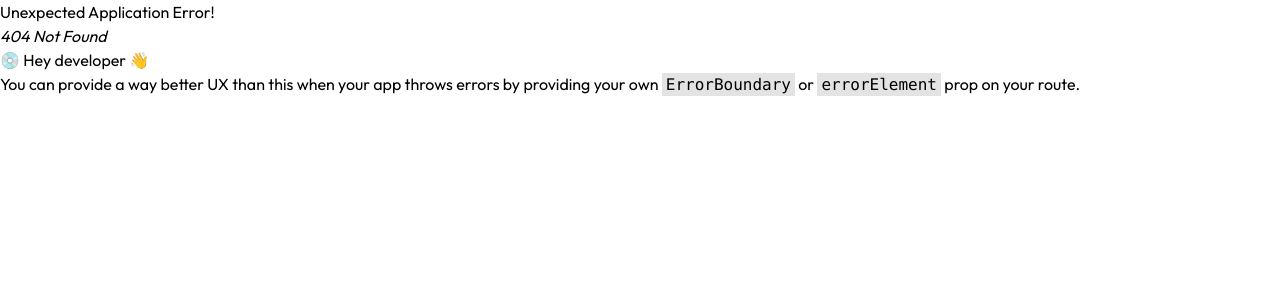
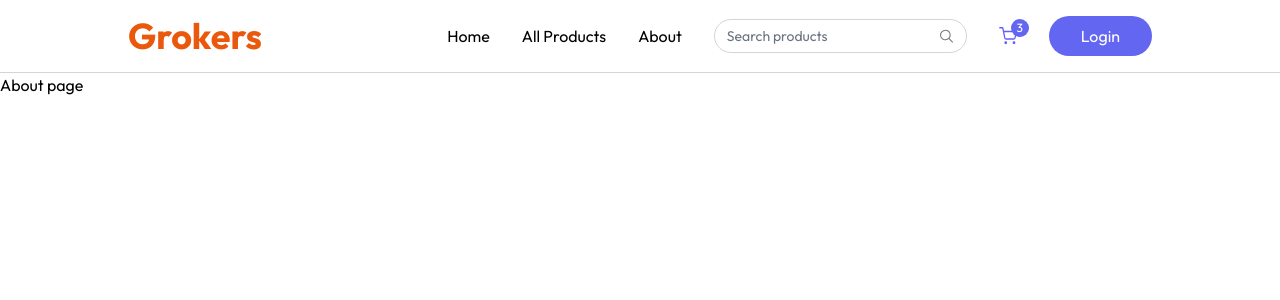
Before and after one commit to SHIVA-SINGHx/Grokers, a React (Vite) app in the folder client/: page /about in a window 1280 px wide. Before the commit this address had no page. Shown: the top 300 px of the page. Built offline with nearby package versions, Linux system fonts and the light colour scheme.

Commit message:
Fixes Navbar

```diff
--- a/client/src/App.jsx
+++ b/client/src/App.jsx
@@ -1,17 +1,17 @@
 import React, { useContext } from 'react'
 import { AppContext } from './context/AppContext'
 import Navbar from './components/Navbar'
-import { useLocation } from 'react-router-dom';
+import { useLocation, Outlet } from 'react-router-dom';
 
 
 const App = () => {
   const {isSeller} = useContext(AppContext);
   const isSellerPath = useLocation().pathname.includes("seller");
 
-
   return (
     <div>
       {isSellerPath ? null : <Navbar/>}
+      <Outlet />
     </div>
   )
 }
--- a/client/src/components/Navbar.jsx
+++ b/client/src/components/Navbar.jsx
@@ -1,11 +1,77 @@
-import React from 'react'
+import { use, useContext, useState } from "react"
+import { Link } from "react-router-dom";
+import { AppContext } from "../context/AppContext";
+import { assets } from "../assets/assets";
 
 const Navbar = () => {
-  return (
-    <div>
-      this is navbar
-    </div>
-  )
+    const [open, setOpen] = useState(false)
+    const { user, setUser } = useContext(AppContext);
+    return (
+        <nav className="flex items-center justify-between px-6 md:px-16 lg:px-24 xl:px-32 py-4 border-b border-gray-300 bg-white relative transition-all">
+
+          <Link to={"/"}>
+          <h1 className="text-4xl font-bold text-orange-600">Grokers</h1>
+          </Link>
+
+            {/* Desktop Menu */}
+            <div className="hidden sm:flex items-center gap-8">
+              <Link to={"/"}>Home</Link>
+              <Link to={"/products"}>All Products</Link>
+              <Link to={"/about"}>About</Link>
+
+                <div className="hidden lg:flex items-center text-sm gap-2 border border-gray-300 px-3 rounded-full">
+                    <input className="py-1.5 w-full bg-transparent outline-none placeholder-gray-500" type="text" placeholder="Search products" />
+                    <svg width="16" height="16" viewBox="0 0 16 16" fill="none" xmlns="http://www.w3.org/2000/svg">
+                        <path d="M10.836 10.615 15 14.695" stroke="#7A7B7D" stroke-width="1.2" stroke-linecap="round" stroke-linejoin="round" />
+                        <path clip-rule="evenodd" d="M9.141 11.738c2.729-1.136 4.001-4.224 2.841-6.898S7.67.921 4.942 2.057C2.211 3.193.94 6.281 2.1 8.955s4.312 3.92 7.041 2.783" stroke="#7A7B7D" stroke-width="1.2" stroke-linecap="round" stroke-linejoin="round" />
+                    </svg>
+                </div>
+
+                <div className="relative cursor-pointer">
+                    <svg width="18" height="18" viewBox="0 0 14 14" fill="none" xmlns="http://www.w3.org/2000/svg">
+                        <path d="M.583.583h2.333l1.564 7.81a1.17 1.17 0 0 0 1.166.94h5.67a1.17 1.17 0 0 0 1.167-.94l.933-4.893H3.5m2.333 8.75a.583.583 0 1 1-1.167 0 .583.583 0 0 1 1.167 0m6.417 0a.583.583 0 1 1-1.167 0 .583.583 0 0 1 1.167 0" stroke="#615fff" stroke-linecap="round" stroke-linejoin="round" />
+                    </svg>
+                    <button className="absolute -top-2 -right-3 text-xs text-white bg-indigo-500 w-[18px] h-[18px] rounded-full">3</button>
+                </div>
+
+                {
+                  user ? (
+                    <>
+                    <div>
+                      <img src={assets.profile_icon} alt="profile" className="w-10"/>
+                    </div>
+                    </>
+                  ) : (
+
+                <button className="cursor-pointer px-8 py-2 bg-indigo-500 hover:bg-indigo-600 transition text-white rounded-full">
+                    Login
+                </button>
+
+                  )
+                }
+            </div>
+
+            <button onClick={() => open ? setOpen(false) : setOpen(true)} aria-label="Menu" className="sm:hidden">
+                {/* Menu Icon SVG */}
+                <svg width="21" height="15" viewBox="0 0 21 15" fill="none" xmlns="http://www.w3.org/2000/svg">
+                    <rect width="21" height="1.5" rx=".75" fill="#426287" />
+                    <rect x="8" y="6" width="13" height="1.5" rx=".75" fill="#426287" />
+                    <rect x="6" y="13" width="15" height="1.5" rx=".75" fill="#426287" />
+                </svg>
+            </button>
+
+            {/* Mobile Menu */}
+            <div className={`${open ? 'flex' : 'hidden'} absolute top-[60px] left-0 w-full bg-white shadow-md py-4 flex-col items-start gap-2 px-5 text-sm md:hidden`}>
+              <Link to={"/"}>Home</Link>
+              <Link to={"/products"}>All Products</Link>
+              <Link to={"/about"}>About</Link>
+                <button className="cursor-pointer px-6 py-2 mt-2 bg-indigo-500 hover:bg-indigo-600 transition text-white rounded-full text-sm">
+                    Login
+                </button>
+            </div>
+
+        </nav>
+    )
 }
 
-export default Navbar
+export default Navbar;
--- a/client/src/main.jsx
+++ b/client/src/main.jsx
@@ -8,21 +8,29 @@ import Home from "./pages/Home";
 import ProductCart from "./components/ProductCart";
 import ProductDetails from "./pages/ProductDetails";
 import Cart from "./pages/Cart";
-import Navbar from "./components/Navbar.jsx";
+import About from "./pages/About.jsx";
 
+// Root layout: App acts as the layout and will render an <Outlet /> for child routes.
 const router = createBrowserRouter([
-  { path: "/", element: <><Navbar/> <Home /> </> },
-  { path: "/products", element: <><Navbar/> <ProductCart /> </> },
-  { path: "/product/:id", element: <ProductDetails /> },
-  { path: "/cart", element: <Cart /> },
+  {
+    path: "/",
+    element: (
+      <AppContextProvider>
+        <App />
+      </AppContextProvider>
+    ),
+    children: [
+      { index: true, element: <Home /> },
+      { path: "products", element: <ProductCart /> },
+      { path: "product/:id", element: <ProductDetails /> },
+      { path: "cart", element: <Cart /> },
+      { path: "about", element: <About /> },
+    ],
+  },
 ]);
 
 createRoot(document.getElementById("root")).render(
   <StrictMode>
-    <RouterProvider router={router}>
-      <AppContextProvider>
-        <App />
-      </AppContextProvider>
-    </RouterProvider>
+    <RouterProvider router={router} />
   </StrictMode>
 );
--- /dev/null
+++ b/client/src/pages/About.jsx
@@ -0,0 +1,11 @@
+import React from 'react'
+
+const About = () => {
+  return (
+    <div>
+      About page
+    </div>
+  )
+}
+
+export default About
```
